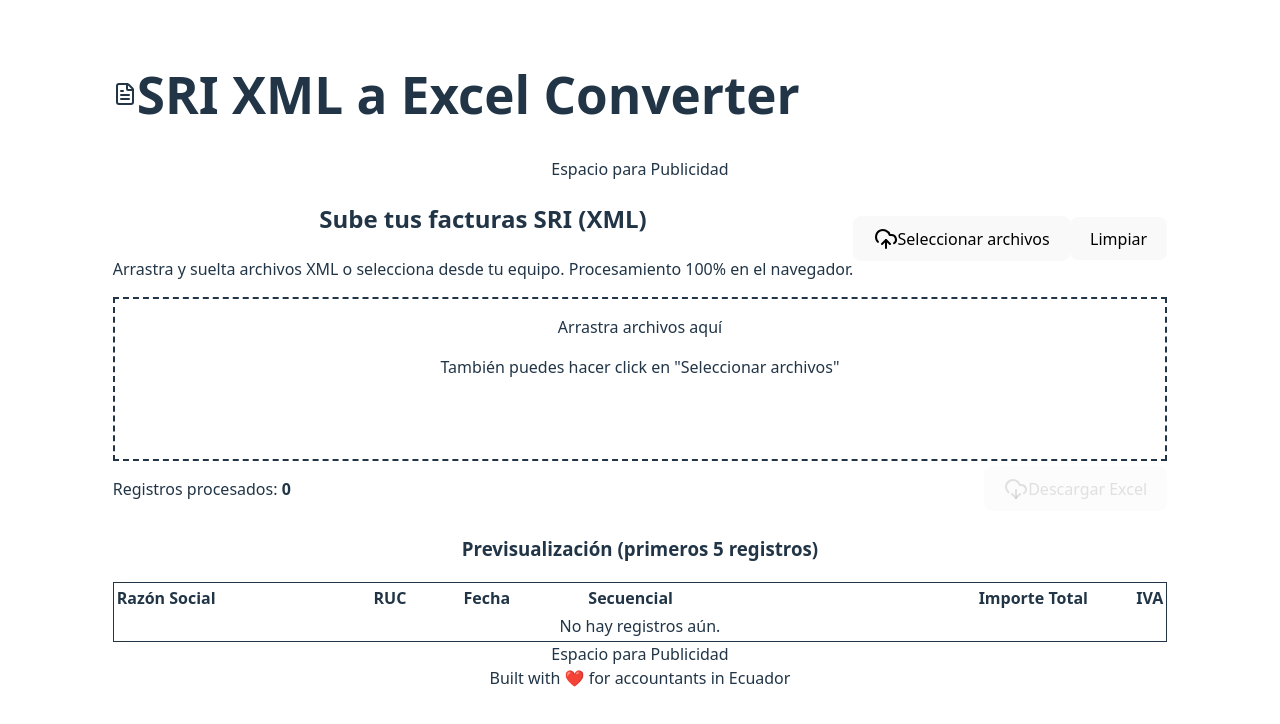
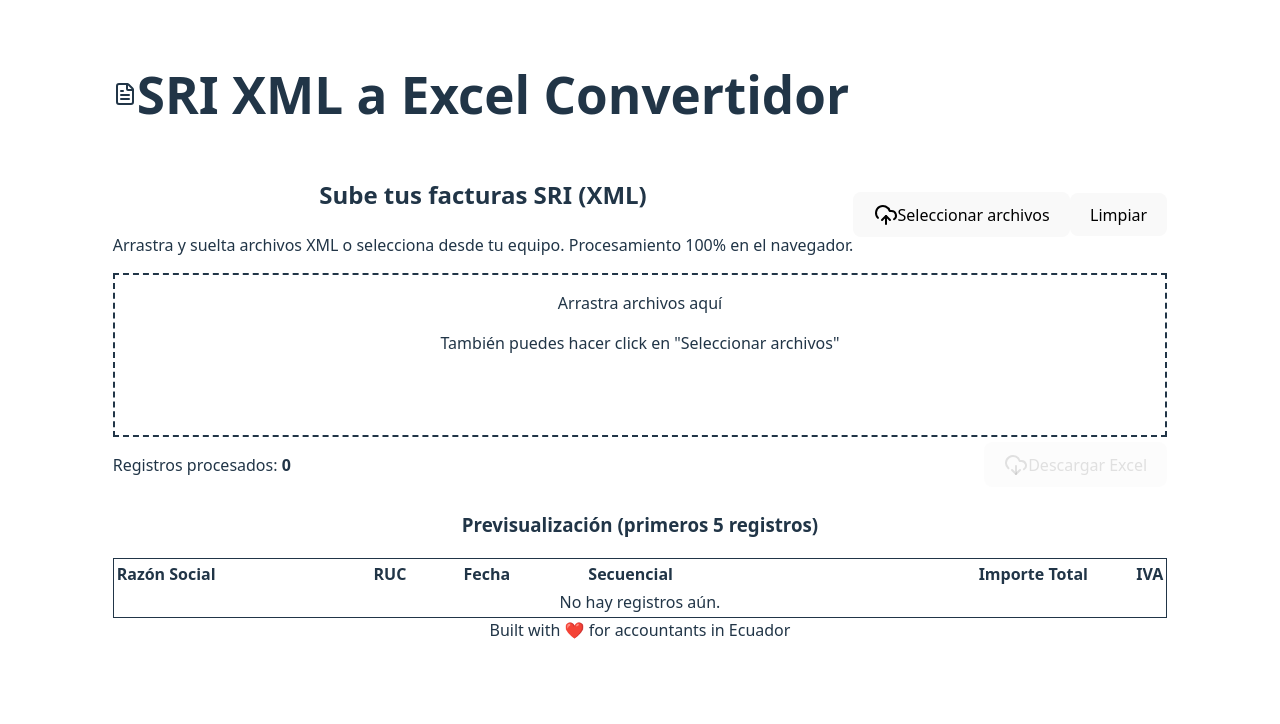
Before and after one commit to lenin-zapata/sri-convertidor, a React (Vite) app: page / in a window 1280 px wide. Shown: the top 724 px of the page. Built offline with nearby package versions, Linux system fonts and the light colour scheme.

Commit message:
chore: add ad display logic and update button click handler in App component

```diff
--- a/src/App.tsx
+++ b/src/App.tsx
@@ -51,9 +51,33 @@
   const [processing, setProcessing] = useState(false)
   const [errors, setErrors] = useState<string[]>([])
 
+  // --- NUEVO ESTADO PARA LA PUBLICIDAD ---
+  const [adShown, setAdShown] = useState(false)
+
   const reset = () => {
     setRecords([])
     setErrors([])
+  }
+
+  // --- NUEVA FUNCIÓN PARA EL CLIC DEL BOTÓN ---
+  const handleSelectFilesClick = (e: React.MouseEvent) => {
+    // Si NO se ha mostrado el anuncio todavía...
+    if (!adShown) {
+      e.preventDefault()
+      e.stopPropagation()
+
+      // Abrimos tu enlace en una nueva pestaña
+      window.open('https://otieu.com/4/10321796', '_blank')
+
+      // Marcamos que ya se mostró para la próxima
+      setAdShown(true)
+
+      // Importante: No hacemos nada más, así que el selector de archivos NO se abre esta vez
+      return
+    }
+
+    // Si ya se mostró el anuncio, abrimos el selector de archivos normalmente
+    document.getElementById('file-input')?.click()
   }
 
   const parseInvoiceFromXml = (text: string, filename?: string): InvoiceRecord | null => {
@@ -438,14 +462,14 @@
       <header className="bg-white shadow">
         <div className="max-w-5xl mx-auto px-4 py-4 flex items-center gap-3">
           <FileText className="text-sky-600" />
-          <h1 className="text-xl font-semibold text-sky-700">SRI XML a Excel Converter</h1>
+          <h1 className="text-xl font-semibold text-sky-700">SRI XML a Excel Convertidor</h1>
         </div>
       </header>
 
       <main className="max-w-5xl mx-auto px-4 py-6">
         <div className="bg-gray-100 p-4 My-4 text-center text-sm text-gray-500">
           {/* Monetag: meta added into document head */}
-          Espacio para Publicidad
+          {/*Espacio para Publicidad*/}
         </div>
 
         <section className="bg-white rounded shadow p-6">
@@ -456,7 +480,7 @@
             </div>
             <div className="flex items-center gap-2">
               <button
-                onClick={() => document.getElementById('file-input')?.click()}
+                onClick={handleSelectFilesClick} // <--- CAMBIO AQUÍ: Usamos la nueva función
                 className="inline-flex items-center gap-2 bg-white border border-gray-200 text-slate-700 px-3 py-2 rounded hover:bg-gray-50"
               >
                 <UploadCloud className="w-4 h-4" />
@@ -545,7 +569,9 @@
           </div>
         </section>
 
-        <div className="bg-gray-100 p-4 My-4 text-center text-sm text-gray-500">Espacio para Publicidad</div>
+        <div className="bg-gray-100 p-4 My-4 text-center text-sm text-gray-500">
+          {/*Espacio para Publicidad*/}
+        </div>
       </main>
 
       <footer className="text-center text-xs text-gray-400 py-6">
```
